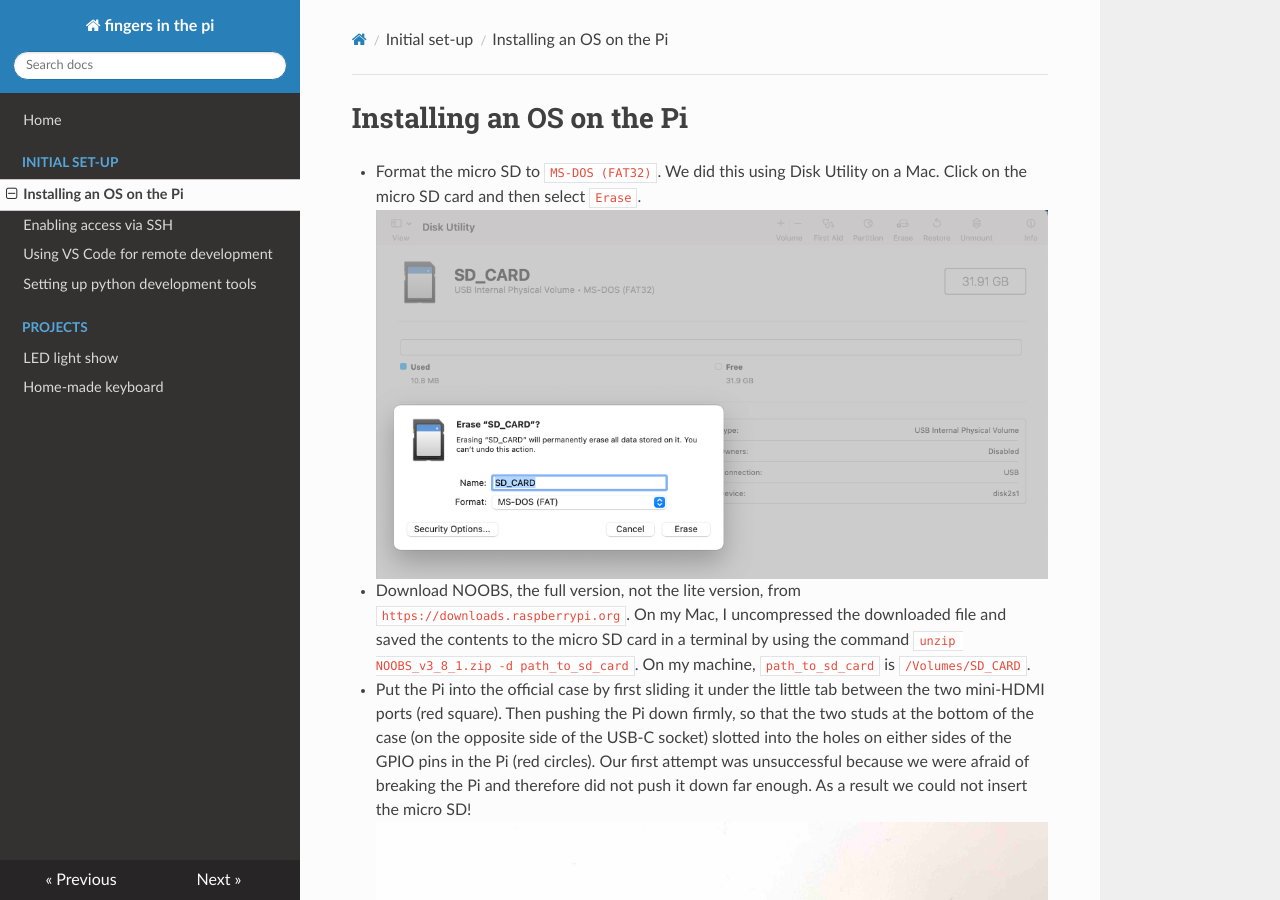
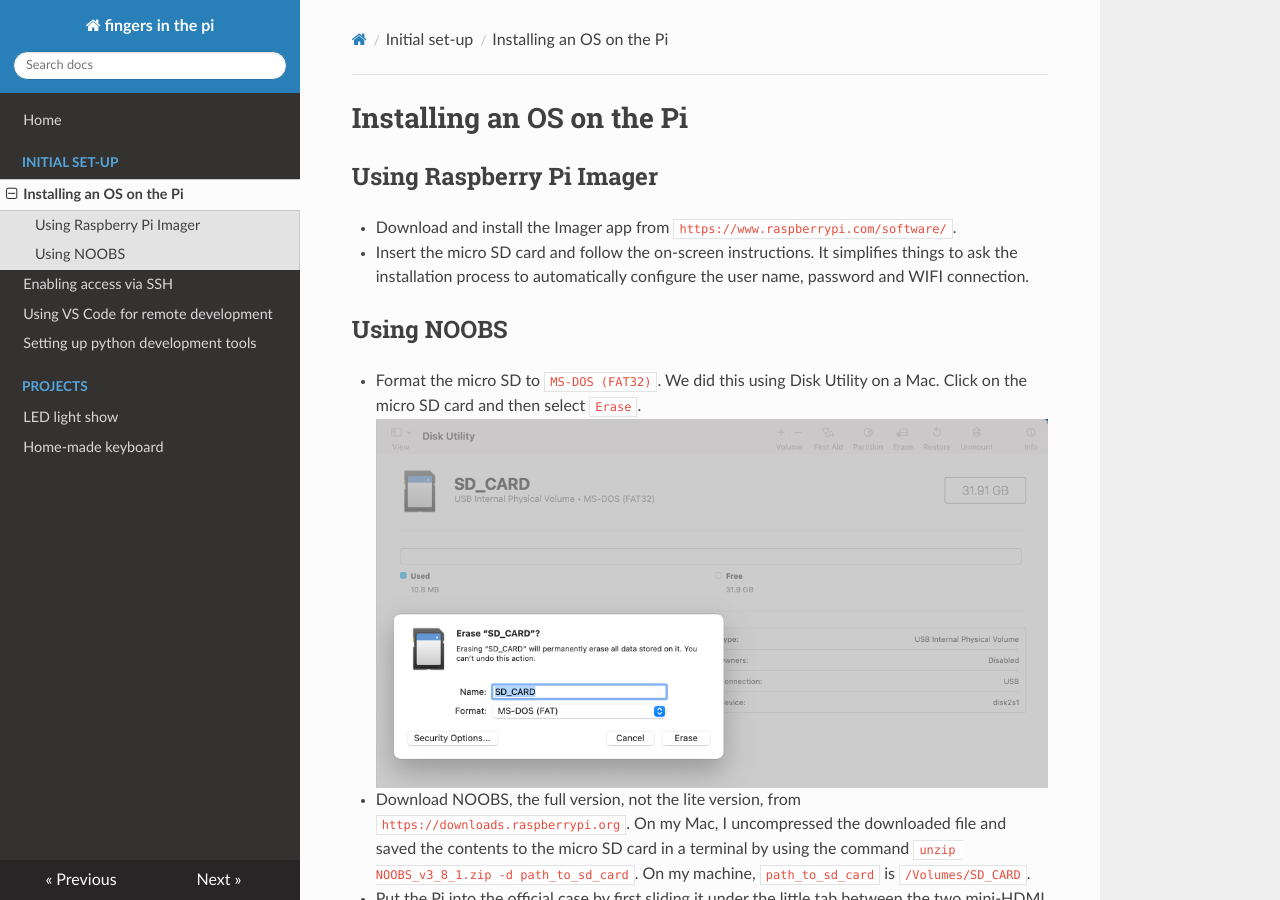
Before and after one commit to drkaizeng/fingers_in_the_pi, an MkDocs documentation site: the page built from docs/initial_setup/installing_os.md, in a window 1280 px wide and 900 px high. Built offline with MkDocs 1.6.1, drawn with Linux system fonts in a browser that asks for light colours; nearby versions of some CDN libraries.

Commit message:
Add new notes

```diff
--- a/docs/initial_setup/installing_os.md
+++ b/docs/initial_setup/installing_os.md
@@ -1,4 +1,11 @@
 # Installing an OS on the Pi
+
+## Using Raspberry Pi Imager
+- Download and install the Imager app from `https://www.raspberrypi.com/software/`.
+- Insert the micro SD card and follow the on-screen instructions. It simplifies things to ask the installation process to automatically configure the user name, password and WIFI connection.
+
+
+## Using NOOBS
 
 - Format the micro SD to `MS-DOS (FAT32)`. We did this using Disk Utility on a Mac. Click on the micro SD card and then select `Erase`.
     ![](figs/formatting_sd.png)
```
Also changed, not shown: docs/initial_setup/ssh_setup.md (+3 -1 lines).
